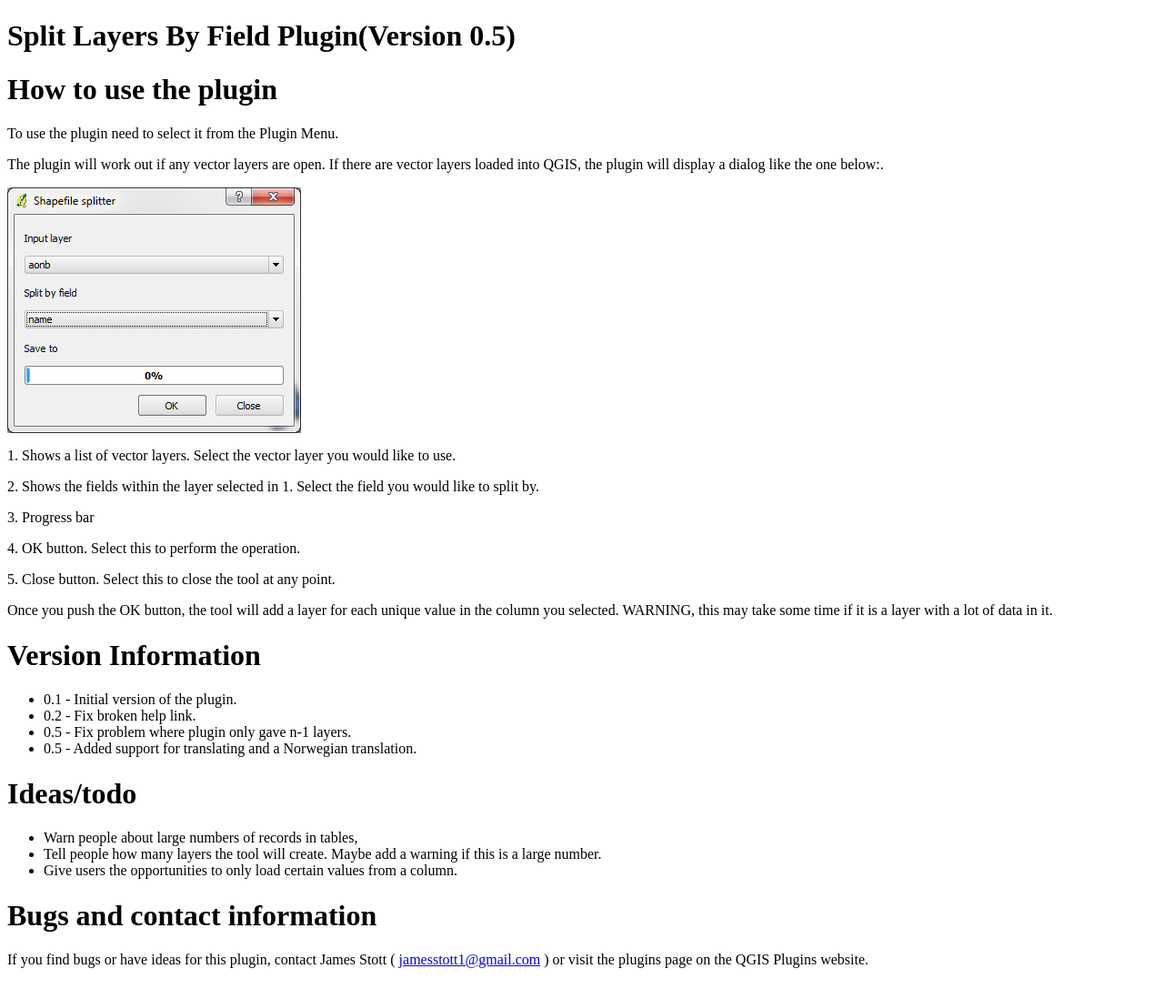
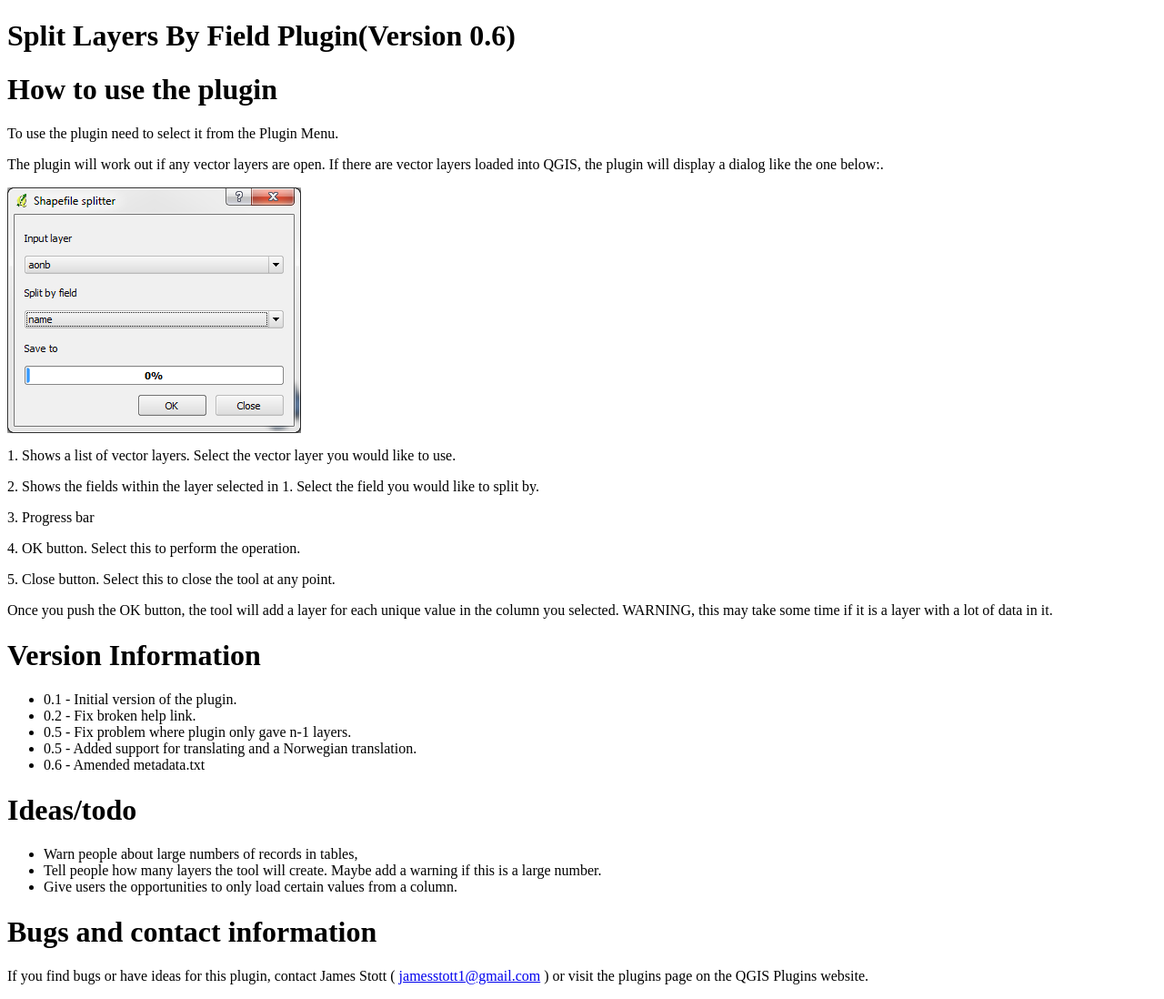
Before and after one commit to jamesstott/layers_by_field, a plain HTML site: page help/index.html in a window 1280 px wide. Shown: the whole page at 91% size. Drawn offline with Linux system fonts and the light colour scheme.

Commit message:
metadata.txt
Amended metadata.txt to include new information about this github
repository

```diff
--- a/help/index.html
+++ b/help/index.html
@@ -11,8 +11,8 @@
 </style>
 </head>
 <body>
-<div class="document" id="split_layers_by_field_v0_5">
-<h1 class="title">Split Layers By Field Plugin(Version 0.5)</h1>
+<div class="document" id="split_layers_by_field_v0_6">
+<h1 class="title">Split Layers By Field Plugin(Version 0.6)</h1>
 <h1>How to use the plugin</h1>
 <p>To use the plugin need to select it from the Plugin Menu.</p>
 <p>The plugin will work out if any vector layers are open. If there are vector layers loaded into QGIS, the plugin will display a dialog like the one below:.</p>
@@ -33,6 +33,7 @@
 <li>0.2 - Fix broken help link.</li>
 <li>0.5 - Fix problem where plugin only gave n-1 layers.</li>
 <li>0.5 - Added support for translating and a Norwegian translation.</li>
+<li>0.6 - Amended metadata.txt</li>
 </ul>
 </div>
 <div class="section" id="ideas-todo">
```
Also changed, not shown: metadata.txt.
